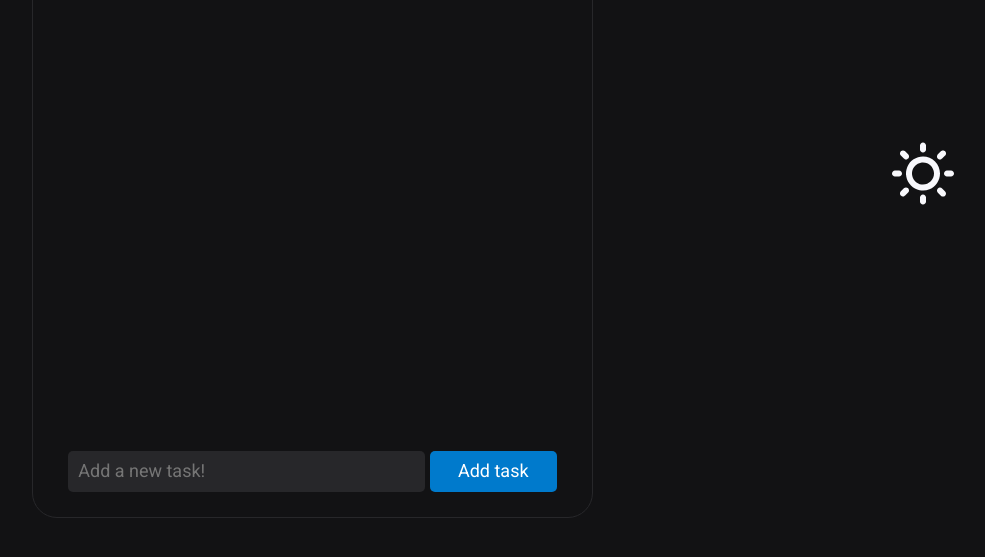
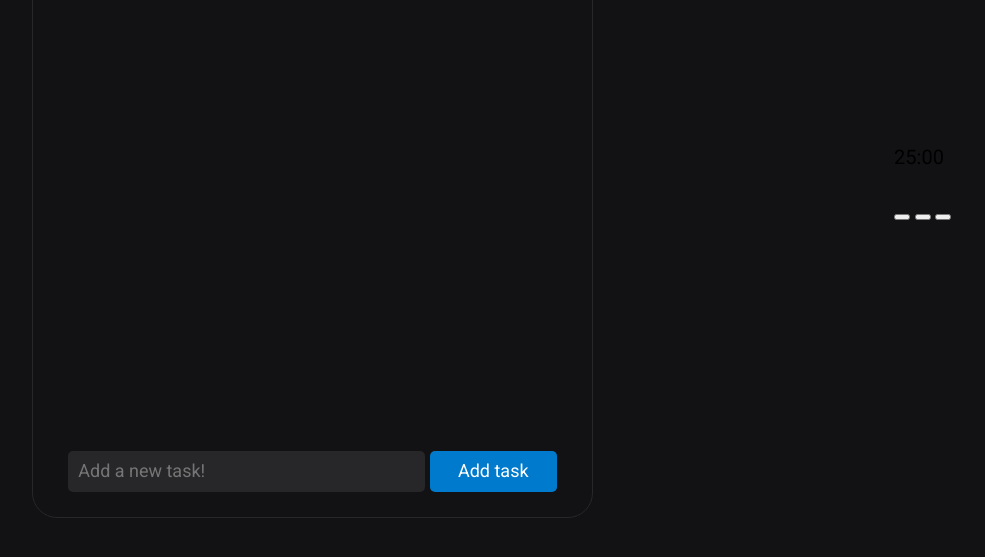
Before and after one commit to iamwilllll/pomodoro-v1, a website: page public/index.html in a window 1280 px wide. Shown: the part 227-784 px from the top of the page, without its empty margins (23-1008 px from the left). Drawn offline with Linux system fonts and the light colour scheme.

Commit message:
feat: update index.html to include favicons and restructure timer section

```diff
--- a/public/index.html
+++ b/public/index.html
@@ -1,19 +1,28 @@
 <!doctype html>
 <html lang="en">
     <head>
+        <meta charset="UTF-8" />
+        <meta name="viewport" content="width=device-width, initial-scale=1.0" />
+        <meta name="description" content="Pomodoro Focus App is a minimalist tool designed to improve your productivity using the Pomodoro Technique. Alternate between focused work sessions and short breaks to maximize your focus, avoid mental fatigue, and stay motivated throughout the day." />
+        <meta name="author" content="Wilfryn Viloria Rosario" />
+        <meta name="keywords" content="pomodoro, pomodoro technique, timer, productivity, focus, concentration, time management, study, distraction-free work, task timer, pomodoro app, stopwatch, habit improvement, breaks, deep work, productivity tool" />
+        <link rel="canonical" href="https://pomodoro-focus-app-wvr.netlify.app" />
+
         <!-- Import 'ROBOTO' font -->
         <link rel="preconnect" href="https://fonts.googleapis.com" />
         <link rel="preconnect" href="https://fonts.gstatic.com" crossorigin />
         <link href="https://fonts.googleapis.com/css2?family=Roboto:ital,wght@0,100..900;1,100..900&display=swap" rel="stylesheet" />
         <!-- Import 'ROBOTO' font -->
 
-        <meta charset="UTF-8" />
-        <meta name="viewport" content="width=device-width, initial-scale=1.0" />
-        <meta name="description" content="Pomodoro Focus App is a minimalist tool designed to improve your productivity using the Pomodoro Technique. Alternate between focused work sessions and short breaks to maximize your focus, avoid mental fatigue, and stay motivated throughout the day." />
-        <meta name="author" content="Wilfryn Viloria Rosario" />
-        <meta name="keywords" content="pomodoro, pomodoro technique, timer, productivity, focus, concentration, time management, study, distraction-free work, task timer, pomodoro app, stopwatch, habit improvement, breaks, deep work, productivity tool" />
-        <link rel="canonical" href="https://pomodoro-focus-app-wvr.netlify.app" />
+        <!-- add 'svg and png' favicon -->
+        <link rel="icon" type="image/png" sizes="32x32" href="/build/images/png/favicon-32x32.png" />
+        <link rel="icon" type="image/svg+xml" href="/build/images/svg/favicon.svg" />
+        <!-- add 'svg and png' favicon -->
+
+        <!-- add '.css' stylesheet -->
         <link rel="stylesheet" href="/build/css/index.css" />
+        <!-- add '.css' stylesheet -->
+
         <title>Pomodoro Focus App | Wilfryn Viloria - Front-End Developer</title>
     </head>
     <body>
@@ -52,11 +61,18 @@
 
             <section class="container timer" id="timer">
                 <!-- button to change the theme of the page (dark-light) -->
-                <button id="toggle-theme" class="button">
-                    <img src="/build/images/svg/sun-icon.svg" alt="sun icon to toggle theme" />
-                </button>
+                <button id="toggle-theme" class="button timer-toggle-theme"></button>
 
-                <article></article>
+                <article>
+                    <header>
+                        <p>25:00</p>
+                    </header>
+                    <footer>
+                        <button></button>
+                        <button></button>
+                        <button></button>
+                    </footer>
+                </article>
             </section>
         </main>
     </body>
```
Also changed, not shown: build/index.html.
